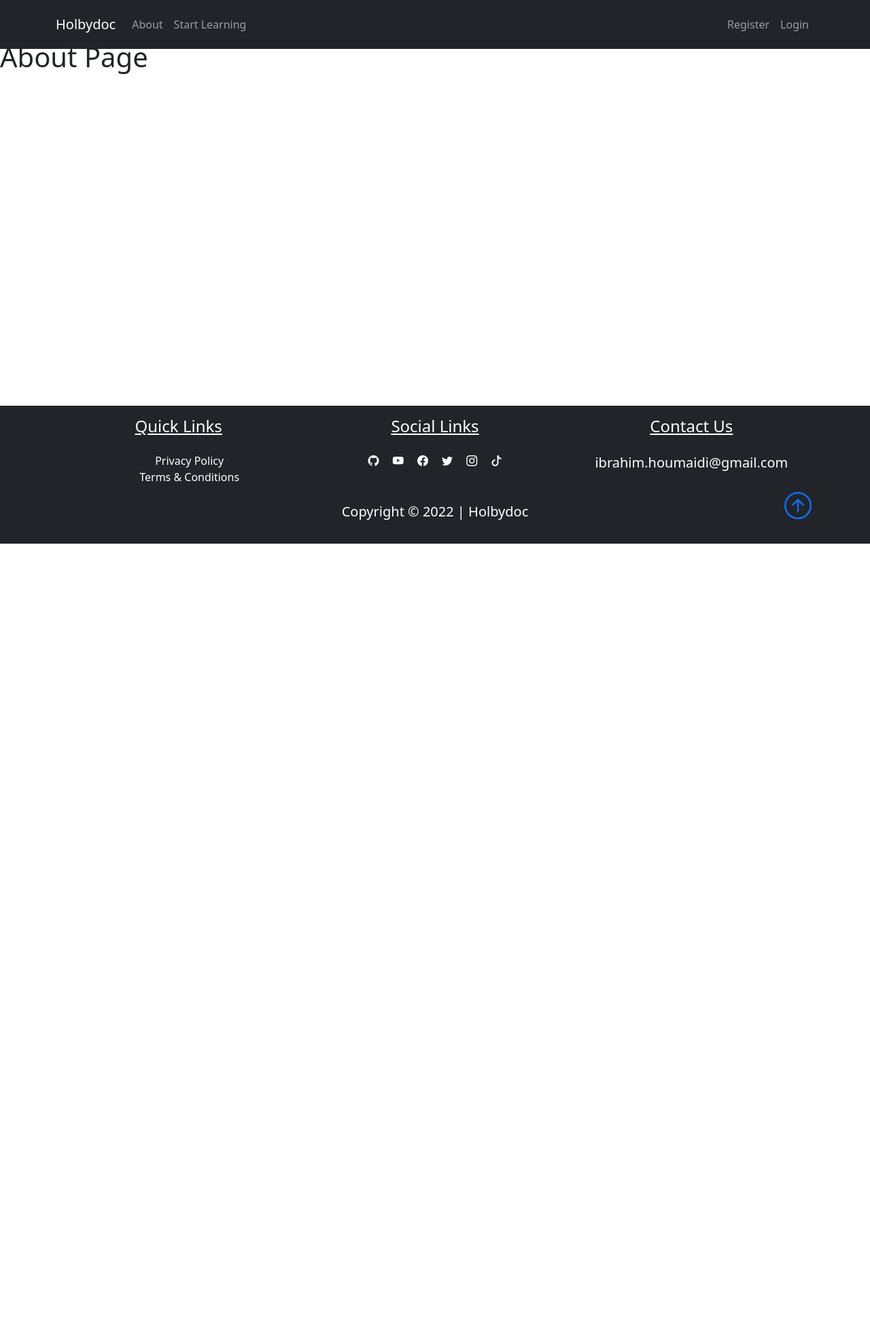
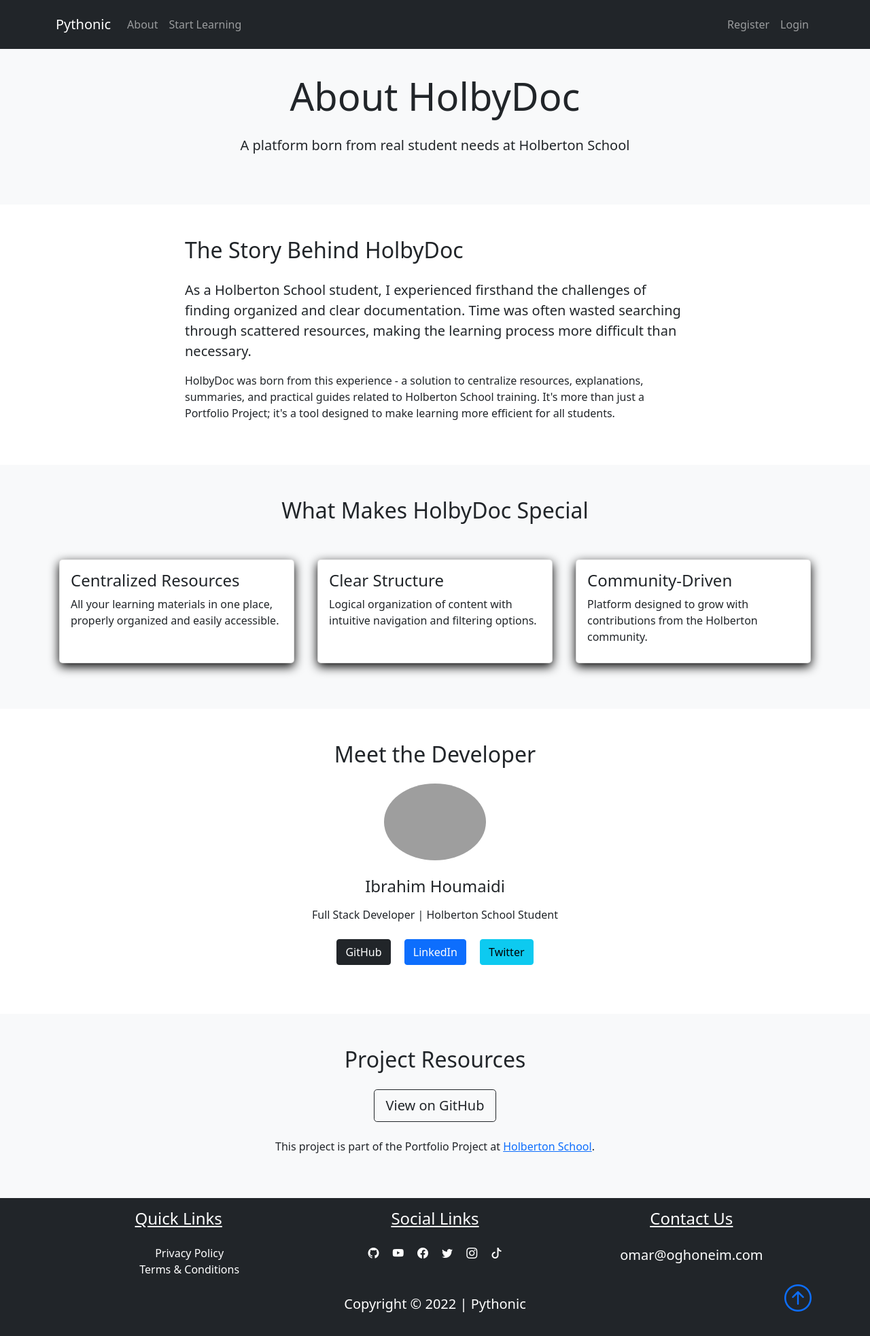
Before and after one commit to Braganov/HolbyDoc, a Flask app: template holbydoc/templates/about.html in a window 1280 px wide. Shown: the whole page at 68% size. Before the commit the page ends 800 px from the top, so only its background shows below. Run offline with Flask 2, Linux system fonts and the light colour scheme; the template is opened without the code that fills it, so the values that code supplies are empty; some libraries are stand-ins or nearby versions; grey boxes are pictures that could not be loaded.

Commit message:
Add main routes and HTML templates

```diff
--- a/holbydoc/templates/about.html
+++ b/holbydoc/templates/about.html
@@ -1,4 +1,104 @@
-{%extends "layout.html"%}
-{% block content%}
-    <h1>About Page</h1>
+{% extends "layout.html" %}
+{% block content %}
+<section class="about-hero bg-light py-5">
+    <div class="container">
+        <div class="row">
+            <div class="col-lg-8 mx-auto text-center">
+                <h1 class="display-4 mb-4">About HolbyDoc</h1>
+                <p class="lead mb-4">A platform born from real student needs at Holberton School</p>
+            </div>
+        </div>
+    </div>
+</section>
+
+<section class="project-inspiration py-5">
+    <div class="container">
+        <div class="row">
+            <div class="col-lg-8 mx-auto">
+                <h2 class="mb-4">The Story Behind HolbyDoc</h2>
+                <p class="lead">
+                    As a Holberton School student, I experienced firsthand the challenges of finding organized and clear documentation. Time was often wasted searching through scattered resources, making the learning process more difficult than necessary.
+                </p>
+                <p>
+                    HolbyDoc was born from this experience - a solution to centralize resources, explanations, summaries, and practical guides related to Holberton School training. It's more than just a Portfolio Project; it's a tool designed to make learning more efficient for all students.
+                </p>
+            </div>
+        </div>
+    </div>
+</section>
+
+<section class="key-features py-5 bg-light">
+    <div class="container">
+        <h2 class="text-center mb-5">What Makes HolbyDoc Special</h2>
+        <div class="row">
+            <div class="col-md-4 mb-4">
+                <div class="card h-100">
+                    <div class="card-body">
+                        <h3 class="card-title h4">Centralized Resources</h3>
+                        <p class="card-text">All your learning materials in one place, properly organized and easily accessible.</p>
+                    </div>
+                </div>
+            </div>
+            <div class="col-md-4 mb-4">
+                <div class="card h-100">
+                    <div class="card-body">
+                        <h3 class="card-title h4">Clear Structure</h3>
+                        <p class="card-text">Logical organization of content with intuitive navigation and filtering options.</p>
+                    </div>
+                </div>
+            </div>
+            <div class="col-md-4 mb-4">
+                <div class="card h-100">
+                    <div class="card-body">
+                        <h3 class="card-title h4">Community-Driven</h3>
+                        <p class="card-text">Platform designed to grow with contributions from the Holberton community.</p>
+                    </div>
+                </div>
+            </div>
+        </div>
+    </div>
+</section>
+
+<section class="developer-info py-5">
+    <div class="container">
+        <div class="row">
+            <div class="col-lg-8 mx-auto text-center">
+                <h2 class="mb-4">Meet the Developer</h2>
+                <img src="{{ url_for('static', filename='user_pics/68fb1dd8686d7113.png') }}" alt="Ibrahim Houmaidi" class="rounded-circle mb-4" style="width: 150px;">
+                <h3 class="h4 mb-3">Ibrahim Houmaidi</h3>
+                <p class="mb-4">Full Stack Developer | Holberton School Student</p>
+                <div class="social-links mb-4">
+                    <a href="https://github.com/Braganov" class="btn btn-dark mx-2" target="_blank">
+                        <i class="fab fa-github"></i> GitHub
+                    </a>
+                    <a href="https://linkedin.com/in/ibrahim-houmaidi" class="btn btn-primary mx-2" target="_blank">
+                        <i class="fab fa-linkedin"></i> LinkedIn
+                    </a>
+                    <a href="https://twitter.com/ibrahim_houmaidi" class="btn btn-info mx-2" target="_blank">
+                        <i class="fab fa-twitter"></i> Twitter
+                    </a>
+                </div>
+            </div>
+        </div>
+    </div>
+</section>
+
+<section class="project-links py-5 bg-light">
+    <div class="container">
+        <div class="row">
+            <div class="col-lg-8 mx-auto text-center">
+                <h2 class="mb-4">Project Resources</h2>
+                <div class="mb-4">
+                    <a href="https://github.com/Braganov/HolbyDoc" class="btn btn-lg btn-outline-dark" target="_blank">
+                        <i class="fab fa-github"></i> View on GitHub
+                    </a>
+                </div>
+                <p>
+                    This project is part of the Portfolio Project at
+                    <a href="https://www.holbertonschool.com/" target="_blank">Holberton School</a>.
+                </p>
+            </div>
+        </div>
+    </div>
+</section>
 {% endblock content %}
--- a/holbydoc/templates/layout.html
+++ b/holbydoc/templates/layout.html
@@ -6,9 +6,9 @@
     <meta http-equiv="X-UA-Compatible" content="IE=edge">
     <meta name="viewport" content="width=device-width, initial-scale=1.0">
     {% if title %}
-    <title>Holbydoc - {{title}}</title>
+    <title>Pythonic - {{title}}</title>
     {% else %}
-    <title>Holbydoc</title>
+    <title>Pythonic</title>
     {%endif%}
     <link href="https://cdn.jsdelivr.net/npm/bootstrap@5.1.3/dist/css/bootstrap.min.css" rel="stylesheet"
         integrity="sha384-1BmE4kWBq78iYhFldvKuhfTAU6auU8tT94WrHftjDbrCEXSU1oBoqyl2QvZ6jIW3" crossorigin="anonymous">
@@ -22,25 +22,25 @@
     <!-- Navbar -->
     <nav class="navbar navbar-expand-lg bg-dark navbar-dark py-3 fixed-top">
         <div class="container">
-            <a href="{{url_for('home')}}" class="navbar-brand">Holbydoc</a>
+            <a href="{{url_for('main.home')}}" class="navbar-brand">Pythonic</a>
             <button class="navbar-toggler" type="button" data-bs-toggle="collapse" data-bs-target="#navmenu">
                 <span class="navbar-toggler-icon"></span>
             </button>
             <div class="collapse navbar-collapse" id="navmenu">
                 <ul class="navbar-nav">
                     <li class="nav-item">
-                        <a href="{{url_for('about')}}" class="nav-link">About</a>
+                        <a href="{{url_for('main.about')}}" class="nav-link">About</a>
                     </li>
-                     <li class="nav-item">
+                    <li class="nav-item">
                         {% if request.path=='/home'%}
                         <a href="#learn" class="nav-link">Start Learning</a>
                         {% else %}
-                        <a href="{{url_for('courses')}}" class="nav-link">Start Learning</a>
+                        <a href="{{url_for('courses.courses')}}" class="nav-link">Start Learning</a>
                         {% endif %}
                     </li>
                 </ul>
                 <!-- User Links -->
-                 <ul class="navbar-nav ms-auto">
+                <ul class="navbar-nav ms-auto">
                     {% if current_user.is_authenticated %}
                     <div class="dropdown show">
                         <button class="btn btn-dark bg-dark dropdown-toggle" type="button" id="dropdownMenuButton1"
@@ -49,10 +49,10 @@
                         </button>
                         <ul class="dropdown-menu" aria-labelledby="dropdownMenuButton1">
                             <li class="nav-item">
-                                <a href="{{ url_for('dashboard') }}" class="dropdown-item">Dashboard</a>
+                                <a href="{{ url_for('users.dashboard') }}" class="dropdown-item">Dashboard</a>
                             </li>
                             <li class="nav-item">
-                                <a href="{{ url_for('logout') }}" class="dropdown-item">Logout</a>
+                                <a href="{{ url_for('users.logout') }}" class="dropdown-item">Logout</a>
                             </li>
                         </ul>
                     </div>
@@ -60,10 +60,10 @@
 
                     {% else %}
                     <li class="nav-item">
-                        <a href="{{ url_for('register') }}" class="nav-link">Register</a>
+                        <a href="{{ url_for('users.register') }}" class="nav-link">Register</a>
                     </li>
                     <li class="nav-item">
-                        <a href="{{ url_for('login') }}" class="nav-link">Login</a>
+                        <a href="{{ url_for('users.login') }}" class="nav-link">Login</a>
                     </li>
                     {% endif%}
                 </ul>
@@ -105,11 +105,11 @@
                 </div>
                 <div class="col-md-12 col-lg-4 pb-2">
                     <h4 class="text-center text-decoration-underline pb-3">Contact Us</h4>
-                    <p class="lead">ibrahim.houmaidi@gmail.com</p>
+                    <p class="lead">omar@oghoneim.com</p>
                 </div>
             </div>
             <div class="col text-white text-center position-relative">
-                <p class="lead font-weight-bold">Copyright &copy; 2022 | Holbydoc</p>
+                <p class="lead font-weight-bold">Copyright &copy; 2022 | Pythonic</p>
                 <a href="#" class="position-absolute bottom-0 end-0">
                     <i class="bi bi-arrow-up-circle h1"></i>
                 </a>
--- a/holbydoc/templates/login.html
+++ b/holbydoc/templates/login.html
@@ -44,12 +44,12 @@
         </fieldset>
     </form>
     <small class="text-muted ml-2">
-        <a class="link" href="{{ url_for('reset_request') }}">Forgeot Password?
+        <a class="link" href="{{ url_for('users.reset_request') }}">Forgeot Password?
         </a>
     </small>
     <small class="text-muted">
         Need An Account?
-        <a class="ml-2" href="{{url_for('register')}}"> Sign Up Here</a>
+        <a class="ml-2" href="{{url_for('users.register')}}"> Sign Up Here</a>
     </small>
 </div>
 {% endblock content %}
--- a/holbydoc/templates/register.html
+++ b/holbydoc/templates/register.html
@@ -1,6 +1,6 @@
 {%extends "layout.html"%}
 {% block content%}
-<div class="container my-5 border">
+<div class="container container my-5 border">
     <form action="" method="POST">
         {{ form.hidden_tag()}}
         <fieldset class="form-group">
@@ -97,7 +97,7 @@
     <div class="broder-top pt-3">
         <small class="text-muted">
             Already have an Account?
-            <a href="{{url_for('login')}}" class="ml-2">Sign in</a>
+            <a href="{{url_for('users.login')}}" class="ml-2">Sign in</a>
         </small>
     </div>
 </div>
--- a/holbydoc/templates/user_lessons.html
+++ b/holbydoc/templates/user_lessons.html
@@ -16,14 +16,14 @@
                     <div class="card-body d-flex flex-column">
                         <h5 class="card-title">
                             <a class="text-decoration-none text-dark"
-                                href="{{url_for('lesson', lesson_slug=lesson.slug, course=lesson.course_name.title)}}">{{lesson.title}}</a>
+                                href="{{url_for('lessons.lesson', lesson_slug=lesson.slug, course=lesson.course_name.title)}}">{{lesson.title}}</a>
                         </h5>
                         <span><img class="article-img rounded-circle"
                                 src="{{url_for('static', filename='user_pics/'+lesson.author.image_file)}}" alt="">By:
                             <a href="#" class="link">{{lesson.author.username}}</a></span>
                         <span class="text-muted">On: {{lesson.date_posted.strftime('%Y-%m-%d')}}</span>
                         <div class="m-auto">
-                            <a href="{{url_for('update_lesson', lesson_slug = lesson.slug, course = lesson.course_name.title)}}"
+                            <a href="{{url_for('lessons.update_lesson', lesson_slug = lesson.slug, course = lesson.course_name.title)}}"
                                 class="btn btn-info btn-sm m-1">Update</a>
                             <button class="btn btn-danger btn-sm m-1" data-bs-toggle="modal"
                                 data-bs-target="#deleteModal"> Delete </button>
@@ -45,7 +45,7 @@
                         </div>
                         <div class="modal-footer">
                             <button type="button" class="btn btn-secondary" data-bs-dismiss="modal">Close</button>
-                            <form action="{{ url_for('delete_lesson', lesson_id = lesson.id)}}" method="POST">
+                            <form action="{{ url_for('lessons.delete_lesson', lesson_id = lesson.id)}}" method="POST">
                                 <input type="submit" class="btn btn-danger" value="Delete">
 
                             </form>
```
Also changed, not shown: holbydoc/main/routes.py (added, +49 -0 lines), holbydoc/templates/author.html (+4 -4 lines), holbydoc/templates/course.html (+4 -4 lines), holbydoc/templates/courses.html (+4 -4 lines), holbydoc/templates/errors/403.html (added, +14 -0 lines), holbydoc/templates/errors/404.html (added, +14 -0 lines), holbydoc/templates/errors/500.html (added, +14 -0 lines), holbydoc/templates/home.html (+11 -11 lines), holbydoc/templates/landing.html (added, +130 -0 lines), holbydoc/templates/lesson.html (+4 -4 lines), holbydoc/templates/new_post.html (added, +150 -0 lines), holbydoc/main/__init__.py (added).
